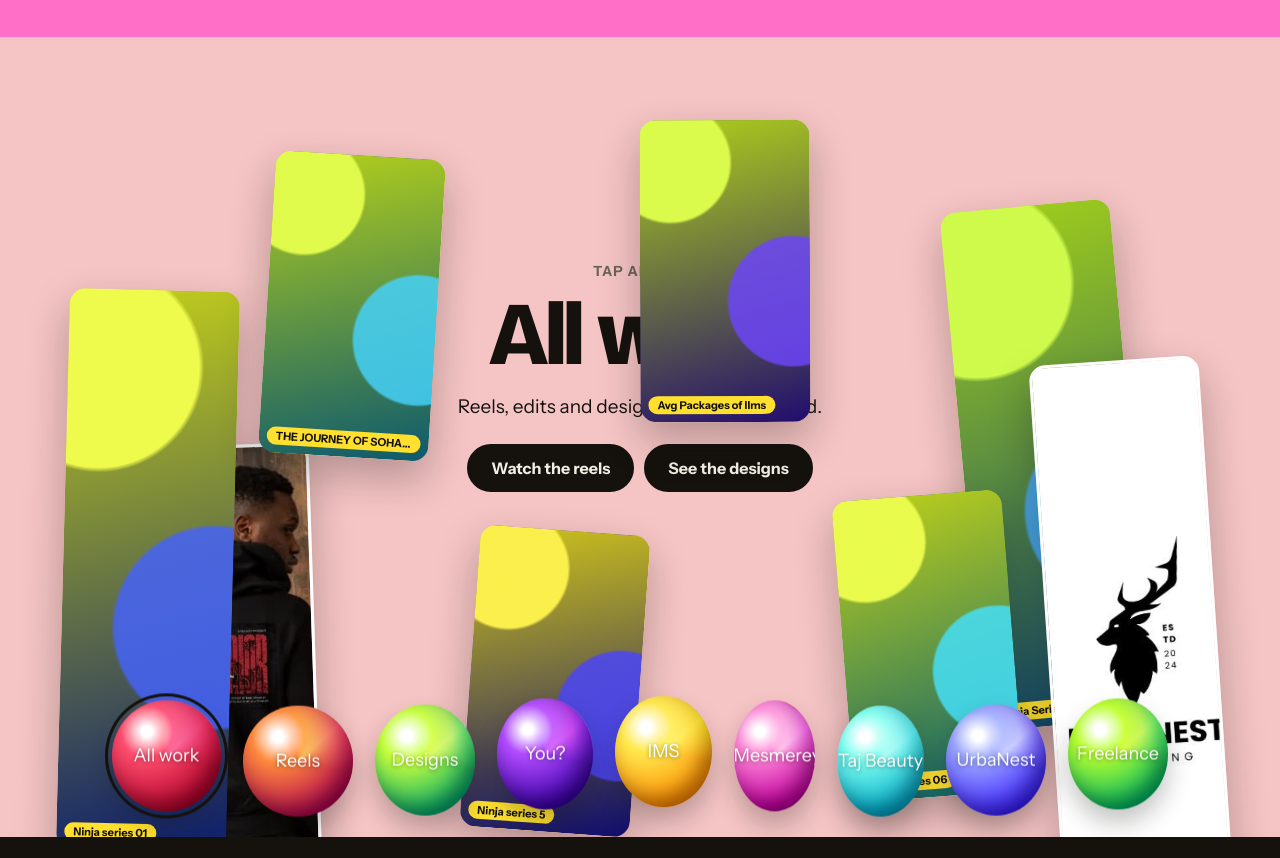
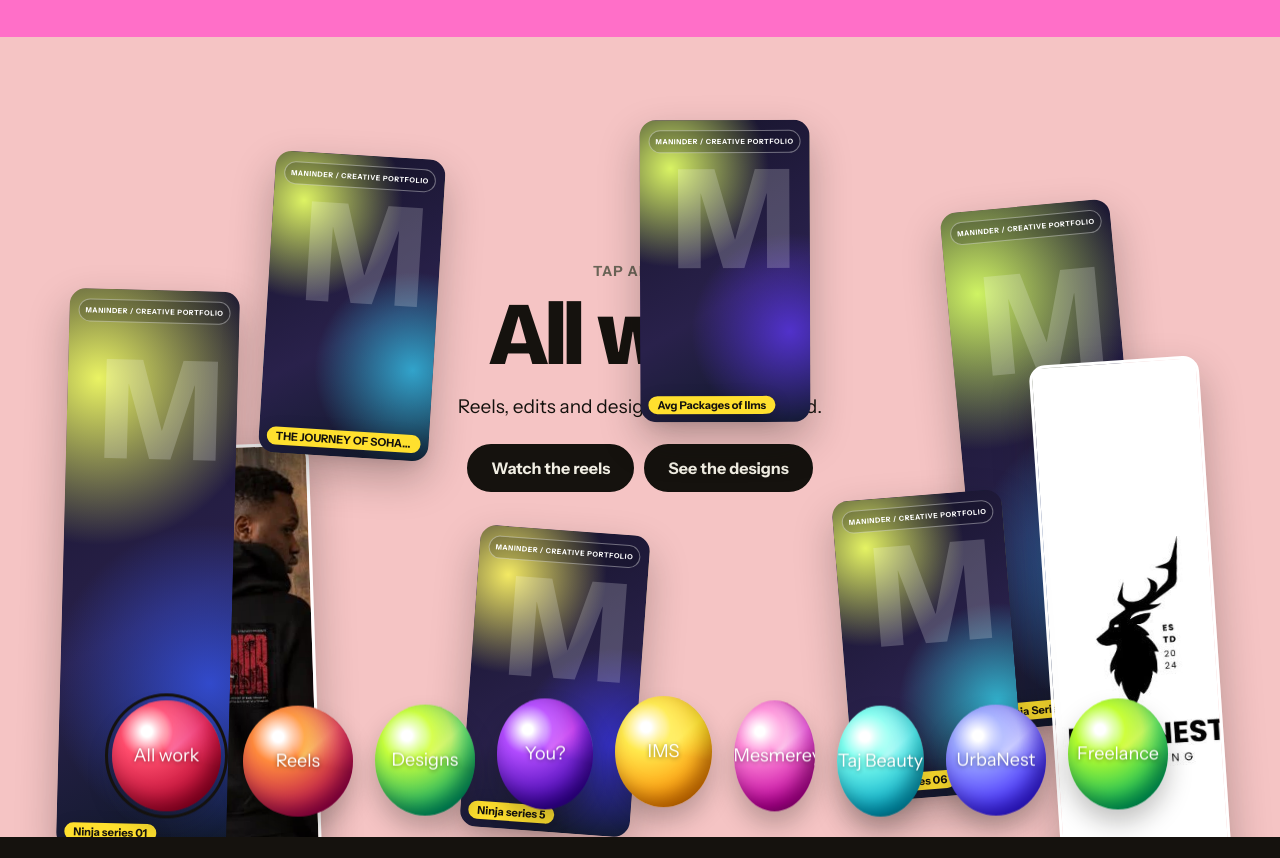
Before and after one commit to gotramaninder/portfolio2, a plain HTML site: page index.html in a window 1280 px wide. Shown: the part 6240-7098 px from the top of the page. Drawn offline with nearby package versions, Linux system fonts and the light colour scheme; animation ran at ten frames a second.

Commit message:
Polish branded fallback covers in orb showcase

```diff
--- a/index.html
+++ b/index.html
@@ -294,7 +294,11 @@ details[open] summary::after{transform:rotate(45deg)}details p{padding:0 4px 24p
 .ac,.reel.ac[data-cat],.tile.ac{background-image:radial-gradient(circle at 18% 14%,hsl(var(--h1),95%,64%) 0 20%,transparent 21%),radial-gradient(circle at 90% 60%,hsla(var(--h2),92%,62%,.85) 0 27%,transparent 28%),linear-gradient(165deg,hsl(var(--h1),78%,46%),hsl(var(--h2),80%,24%))}
 .reel .acn{position:absolute;top:16px;left:16px;z-index:2;font:800 clamp(34px,4vw,52px)/.88 var(--d);letter-spacing:-.045em;color:#fff;text-shadow:0 2px 14px rgba(0,0,0,.25)}
 .reel .acn small{display:block;font:700 13px var(--b);letter-spacing:0;margin-top:5px;opacity:.9}
-.reel iframe{opacity:0;transition:opacity .5s}.reel iframe.on{opacity:1}
+.reel.ac::after{content:"M / MOTION WORK";position:absolute;z-index:2;top:15px;right:14px;padding:5px 9px;border:1px solid rgba(255,255,255,.55);border-radius:99px;background:rgba(21,18,14,.22);color:#fff;font:700 9px var(--b);letter-spacing:.12em}
+.tile.ac{isolation:isolate;background-color:#17142c;background-image:radial-gradient(circle at 18% 16%,hsla(var(--h1),100%,70%,.95),transparent 34%),radial-gradient(circle at 88% 70%,hsla(var(--h2),95%,60%,.75),transparent 38%),linear-gradient(150deg,#17142c 5%,#29214b 58%,#0e1828)}
+.tile.ac::before{content:"M";position:absolute;inset:8% 0 auto;text-align:center;color:rgba(255,255,255,.2);font:800 clamp(88px,13vw,150px)/1 var(--d);letter-spacing:-.12em;pointer-events:none}
+.tile.ac::after{content:"MANINDER  /  CREATIVE PORTFOLIO";position:absolute;top:10px;left:9px;right:9px;padding:6px 5px;border:1px solid rgba(255,255,255,.38);border-radius:99px;background:rgba(10,10,20,.2);color:#fff;text-align:center;font:700 7px var(--b);letter-spacing:.09em;pointer-events:none}
+.tile.ac span{position:relative;z-index:2;background:var(--yel);color:var(--ink);box-shadow:0 5px 18px rgba(0,0,0,.2)}
 .tile.dz{border:3px solid #fff}
 .stg{transition:background .9s}.bp{position:fixed;width:16px;height:16px;margin:-8px;border-radius:50%;pointer-events:none;z-index:120;animation:bp .95s cubic-bezier(.2,.8,.4,1) forwards}@keyframes bp{to{transform:translate(var(--dx),calc(var(--dy) + 110px)) scale(.2);opacity:0}}
 .sv{opacity:0;transform:translate(var(--sx,0),46px) scale(.98);filter:blur(8px);transition:opacity .8s,transform .9s cubic-bezier(.2,.8,.2,1),filter .8s;transition-delay:var(--rd,0s)}.sv.v{opacity:1;transform:none;filter:none}
@@ -635,7 +639,7 @@ function show(i){var c=C[i];key=c[0];window.__stgKey=key;[].forEach.call(dock.ch
  var WA='https://wa.me/919712890124?text=Hi%20Maninder%2C%20I%20want%20to%20work%20with%20you';if(c[0]==='next')all=[{title:'You can be next',url:WA},{title:'Your brand here',url:WA},{title:'Your reels',url:WA},{title:'Your designs',url:WA},{title:'Say hi',url:WA}];else if(!all.length)all=[{},{},{},{},{}];var n=all.length;
  all.forEach(function(r,k){var a=k/n*6.283-1.4,t=document.createElement(r.url?'a':'div');t.className='tile g'+(k%4);
   if(r.design)t.classList.add('dz');if(r.url){t.href=(r.design||/^https?:\/\//i.test(r.url))?r.url:'#';t.target='_blank';t.rel='noopener';t.setAttribute('aria-label','Watch '+(r.title||'reel'))}
-  if(r.cover)t.style.backgroundImage='url("'+encodeURI((window.mpPV&&mpPV[r.cover])||r.cover)+'")';else if(r.url&&window.mpCover)mpCover(t,r,true);
+  if(r.cover){t.style.backgroundImage='url("'+encodeURI((window.mpPV&&mpPV[r.cover])||r.cover)+'")';t.classList.add('has-cover')}else if(r.url&&window.mpCover)mpCover(t,r,true);
   if(r.title){var s=document.createElement('span');s.textContent=r.title;t.appendChild(s)}
   t.style.left=(50+39*Math.cos(a))+'%';t.style.top=(36+26*Math.sin(a))+'%';
   t.style.setProperty('--x0',(Math.random()*90-45)+'vw');t.style.setProperty('--y0',(Math.random()*90-45)+'vh');
```
